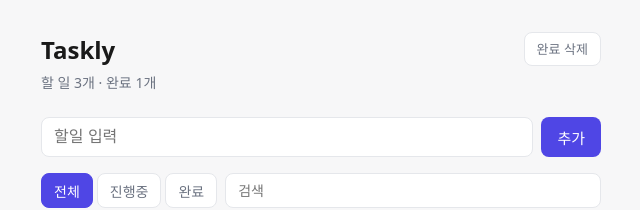
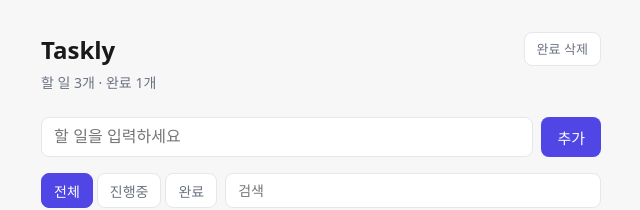
Before and after one commit to kmkimhr/simple-react, a React (Vite) app: page / in a window 1280 px wide. Shown: the top 210 px of the page, without its empty margins (319-959 px from the left). Built offline with nearby package versions, Linux system fonts and the light colour scheme.

Commit message:
feat: form label 추가

```diff
--- a/src/components/TodoForm.tsx
+++ b/src/components/TodoForm.tsx
@@ -1,4 +1,4 @@
-import { useState } from 'react';
+import { useId, useState } from 'react';
 import type { FormEvent } from 'react';
 
 type TodoFormProps = {
@@ -7,8 +7,9 @@ type TodoFormProps = {
 
 const TodoForm = ({ onAdd }: TodoFormProps) => {
   const [title, setTitle] = useState('');
+  const inputId = useId();
 
-  const handelSubmit = (e: FormEvent) => {
+  const handleSubmit = (e: FormEvent) => {
     e.preventDefault();
 
     const trimmed = title.trim();
@@ -19,13 +20,17 @@ const TodoForm = ({ onAdd }: TodoFormProps) => {
   };
 
   return (
-    <form className="todo-form" onSubmit={handelSubmit}>
+    <form className="todo-form" onSubmit={handleSubmit}>
+      <label htmlFor={inputId} className="sr-only">
+        할 일 입력
+      </label>
       <input
+        id={inputId}
         type="text"
         className="todo-input"
         value={title}
         onChange={e => setTitle(e.target.value)}
-        placeholder="할일 입력"
+        placeholder="할 일을 입력하세요"
       />
       <button type="submit">추가</button>
     </form>
--- a/src/index.css
+++ b/src/index.css
@@ -201,3 +201,14 @@ h1 {
 .todo-title {
   cursor: text;
 }
+
+.sr-only {
+  position: absolute;
+  width: 1px;
+  height: 1px;
+  padding: 0;
+  margin: -1px;
+  overflow: hidden;
+  clip-path: inset(50%);
+  white-space: nowrap;
+}
```
